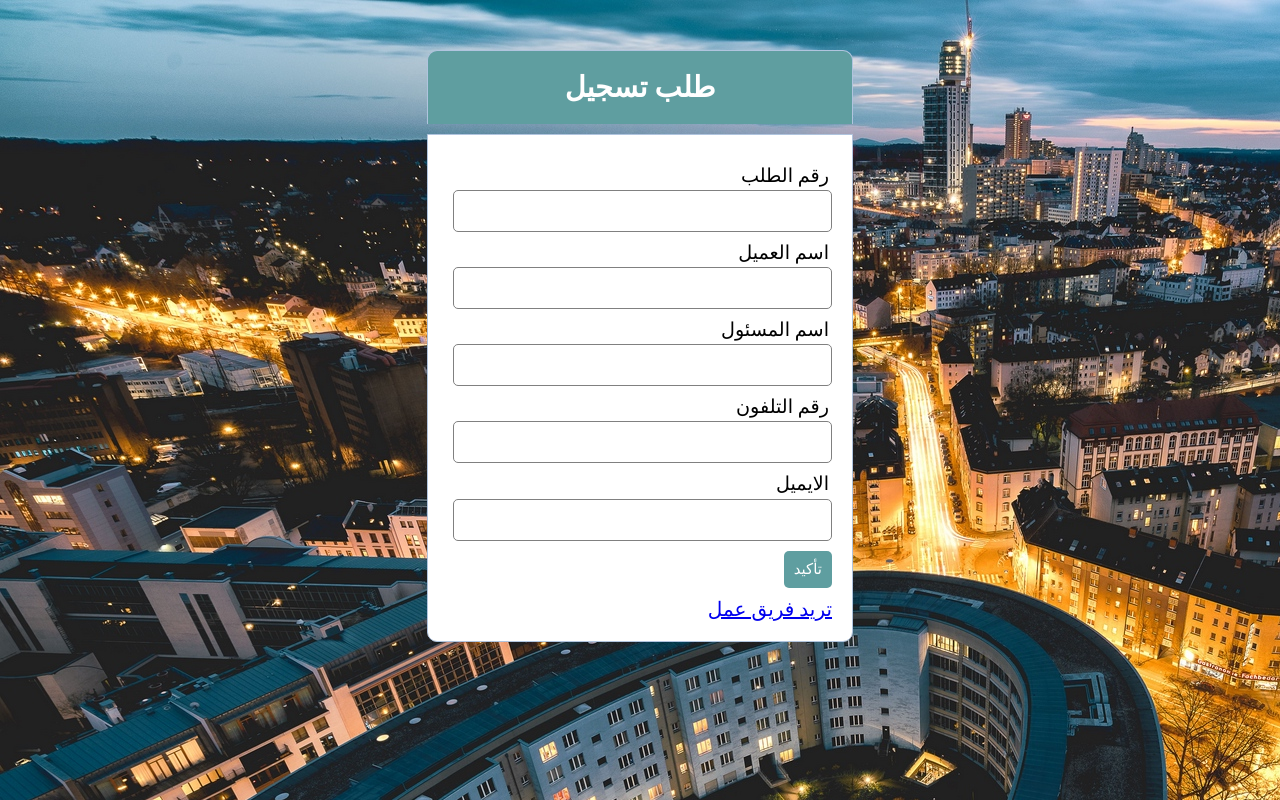
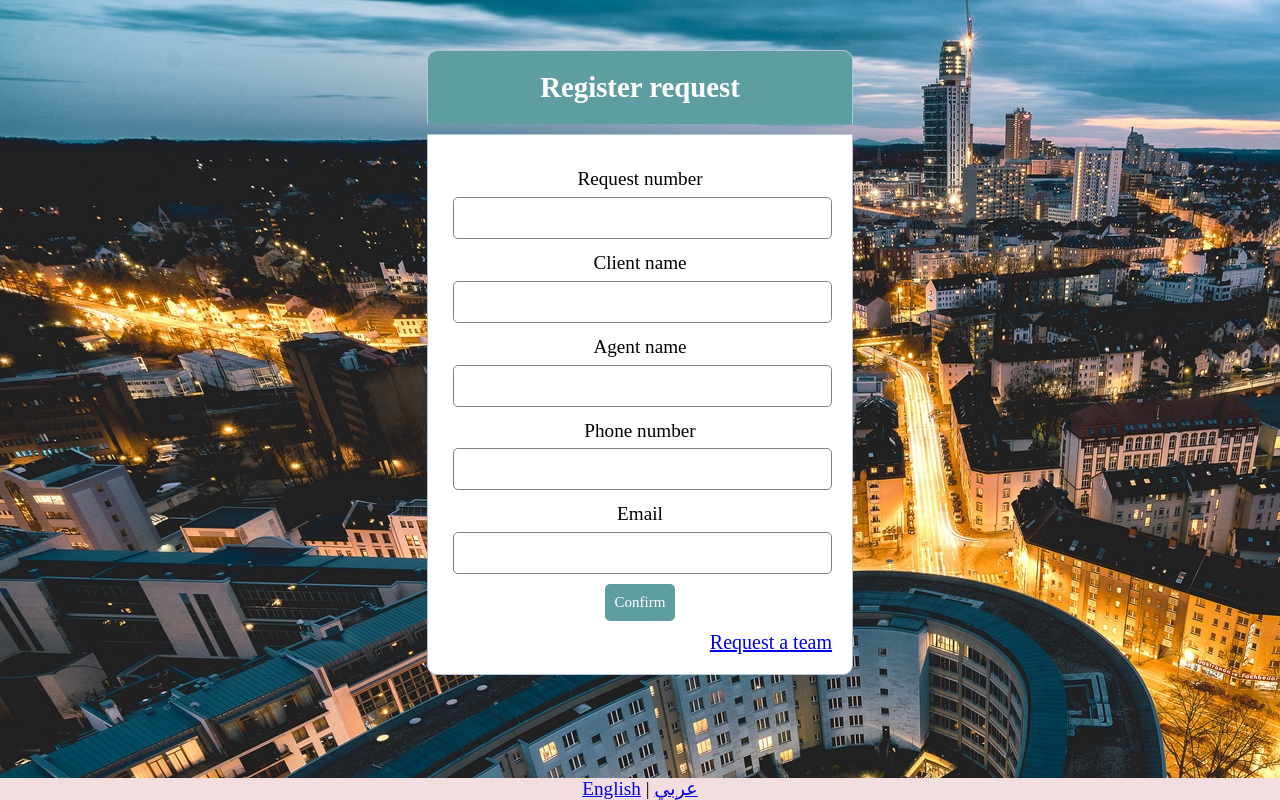
Before and after one commit to omar456-asc/Resgistration, a PHP site: page /register.php in a window 1280 px wide. Run offline with PHP 8.4, Linux system fonts and the light colour scheme.

Commit message:
seconed phase

```diff
--- /dev/null
+++ b/files/config.php
@@ -0,0 +1,16 @@
+<?php
+session_start();
+if (!isset($_SESSION['lang']))
+ 	$_SESSION['lang'] = "en";
+
+ else if (isset($_GET['lang']) && $_SESSION['lang'] != $_GET['lang'] && !empty($_GET['lang'])) {
+ 	if ($_GET['lang'] == "en")
+ 		$_SESSION['lang']= "en";
+
+ 	else
+ 		$_SESSION['lang']= "ar";
+
+ 	}
+ 	require_once "language/register/".$_SESSION['lang'] . ".php";
+
+?>
--- a/files/style.css
+++ b/files/style.css
@@ -33,10 +33,12 @@ form {
 
 .input-group label {
     display: block;
-    text-align: right;
+    text-align: center;
+    line-height: 150%;
     margin: 3px;
 }
 .input-group input {
+    text-align: center;
     height: 30px;
     width: 93%;
     padding: 5px 10px;
@@ -45,6 +47,9 @@ form {
     border: 1px solid gray;
 }
 .btn {
+    margin: auto;
+    display: block;
+    text-align: center;
     padding: 10px;
     font-size: 15px;
     color: white;
@@ -63,3 +68,12 @@ form {
     color: #a94442;
     background: #f2dede;
 }
+.footer {
+left: 0;
+position: fixed;
+bottom: 0;
+text-align: center;
+color: black;
+width: 100%;
+background: #f2dede;
+}
--- a/files/team.txt
+++ b/files/team.txt
@@ -1 +1 @@
-id - 4 - 123 - النقل - عمر - تمت - لم تتمid - 5 - 123 - النقل - عمر - تمت - لم تتم
+id - 4 - 123 - النقل - عمر - تمت - لم تتمid - 5 - 123 - النقل - عمر - تمت - لم تتمid - 4 - 123 - النقل - عمر - تمت - لم تتمid - 5 - 123 - النقل - عمر - تمت - لم تتمid - 6 - 1 - Hardy - omar - engineer - elshrouk
--- /dev/null
+++ b/language/register/en.php
@@ -0,0 +1,12 @@
+<?php
+	$lang = array(
+		"title" => "Register request",
+		"reqno" => "Request number",
+		"username1" => "Client name",
+		"username2" => "Agent name",
+		"phone" => "Phone number",
+		"email" => "Email",
+		"bttn" => "Confirm",
+		"team" => "Request a team"
+	);
+ ?>
--- a/register.php
+++ b/register.php
@@ -1,48 +1,53 @@
 <?php include('files/server.php'); ?>
+<?php include('files/config.php'); ?>
 <!DOCTYPE html>
 <html lang="utf-8">
 <head>
 	<link rel="stylesheet" type="text/css" href="files/style.css">
 	<link rel="stylesheet" href="files/normalize.css"/>
 	<meta http-equiv="Content-Type" content="text/html; charset=utf-8"/>
-	<title>تسجيل</title>
+	<title><?php echo $lang['title'] ?></title>
 
 	<link rel="icon" type="image/ico" href="files/15.jpg" />
 
 </head>
 <body>
 	<div class="header">
-	<h2>طلب تسجيل</h2>
+	<h2><?php echo $lang['title'] ?></h2>
 	</div>
 	<form dir="rtl" method="post" action="register.php">
 		<?php include('files/errors.php');
 		 ?>
 		<div class="input-group">
-			<label>رقم الطلب</label>
+			<label><?php echo $lang['reqno'] ?></label>
 			<input type="text" name="request" value="<?php echo $request; ?>">
 		</div>
 		<div class="input-group">
-			<label>اسم العميل</label>
+			<label><?php echo $lang['username1'] ?></label>
 			<input type="text" name="username_1" value="<?php echo $username_1; ?> ">
 		</div>
 		<div class="input-group">
-			<label>اسم المسئول</label>
+			<label><?php echo $lang['username2'] ?></label>
 			<input type="text" name="username_2" value="<?php echo $username_2; ?> ">
 		</div>
 		<div class="input-group">
-			<label>رقم التلفون</label>
+			<label><?php echo $lang['phone'] ?></label>
 			<input type="text" name="phone" value="<?php echo $phone; ?>">
 		</div>
 		<div class="input-group">
-			<label>الايميل</label>
+			<label><?php echo $lang['email'] ?></label>
 			<input type="text" name="email" value="<?php echo $email; ?> ">
 		</div>
 		<div class="input-group">
-		<button type="submit" name="register" class="btn">تأكيد</button>
+		<button type="submit" name="register" class="btn"><?php echo $lang['bttn'] ?></button>
 		</div>
 		<p dir="rtl" lang="ar" style="color: E0E0E0;font-size: 20px;">
-		 <a href="login.php">تريد فريق عمل</a>
+		 <a href="login.php"><?php echo $lang['team'] ?></a>
 		</p>
 	</form>
+		<div class="footer">
+		<a href="register.php?lang=en">English</a> | <a href="register.php?lang=ar">عربي</a>
+	</div>
+
 </body>
 </html>
```
Also changed, not shown: files/config1.php (added, +16 -0 lines), language/ar.php (added, +12 -0 lines), language/login/ar.php (added, +12 -0 lines), language/login/en.php (added, +11 -0 lines), language/register/ar.php (added, +12 -0 lines), login.php (+12 -8 lines), registration.sql (added, +97 -0 lines).
